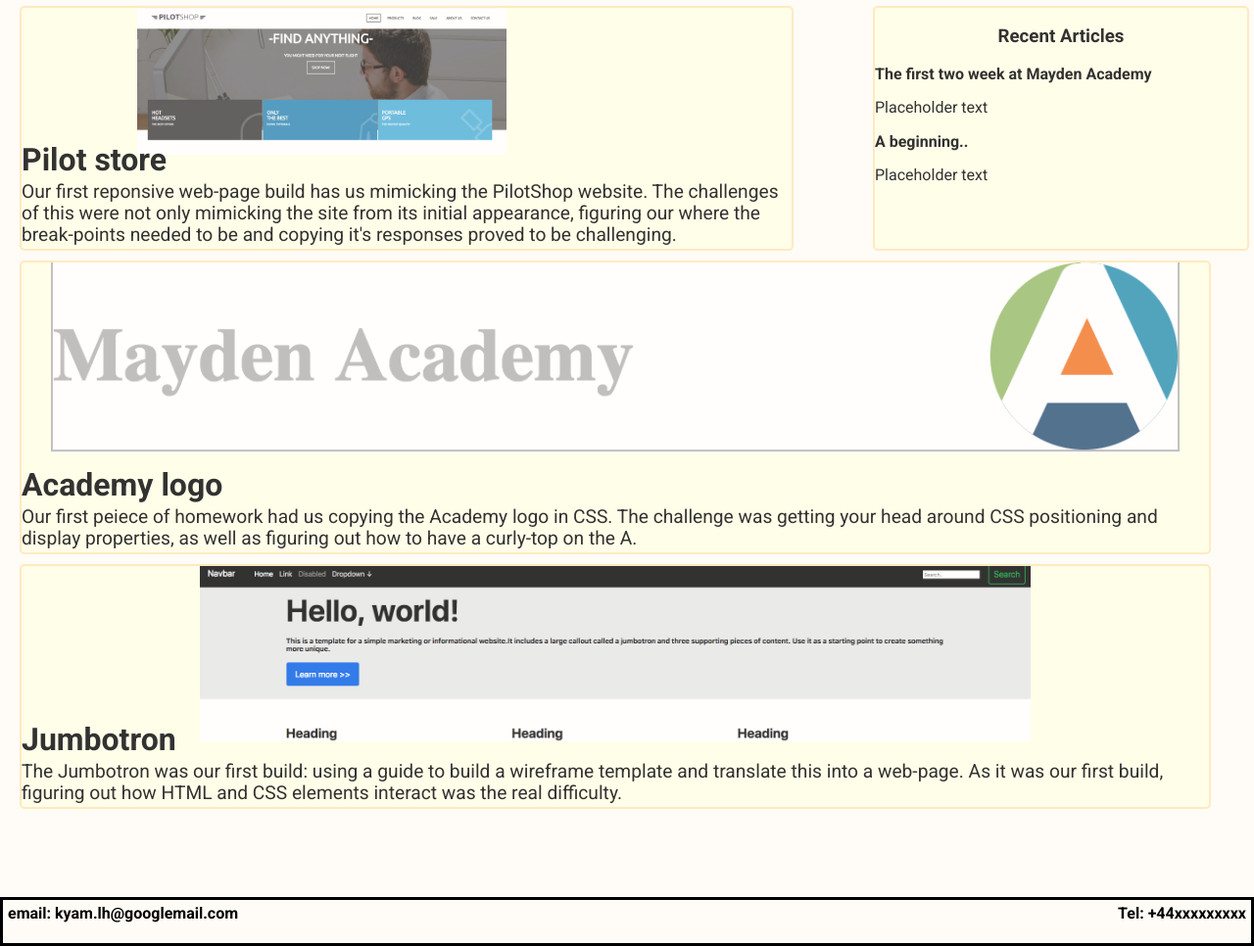
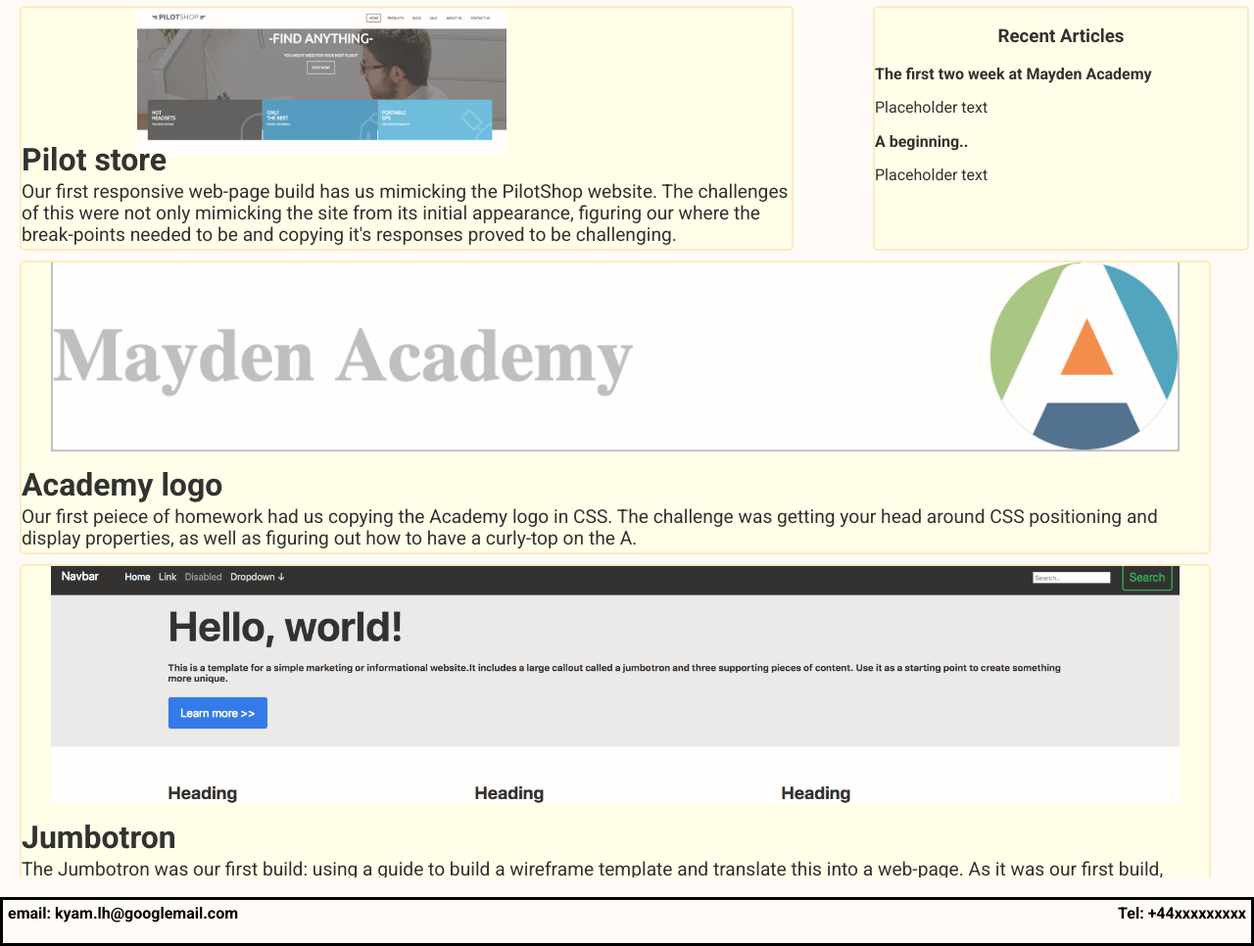
Before and after one commit to kyam-mayden/portfolio, a PHP site: page / in a window 1280 px wide. Shown: the part 784-1750 px from the top of the page at 98% size. Run offline with PHP 8.4, Linux system fonts and the light colour scheme.

Commit message:
code review amendments made

```diff
--- a/index.html
+++ b/index.html
@@ -65,21 +65,21 @@
 		</aside>
 		<div class="smPort" id="portFolio">
 			<h1>Portfolio</h1>
-			<article class="item1">
-				<section class="itemPic one">
+			<article class="PrimaryPFItem">
+				<section class="itemPic">
 					<img src="pilot.png"alt="image of pilot website"/>
 				</section>
 				<section class="itemText">
 					<h3><a href="#">Pilot store</a></h3>
-					<p>Our first reponsive web-page build has us mimicking the PilotShop website.
+					<p>Our first responsive web-page build has us mimicking the PilotShop website.
 						The challenges of this were not only mimicking the site from its initial appearance,
 						figuring our where the break-points needed to be and copying it's responses
 						proved to be challenging.
 					</p>
 				</section>
 			</article>
-			<article class="item2">
-				<section class="itemPic two"><img src="mayden.png" alt="mayden logo"/></section>
+			<article class="secondaryPFItem">
+				<section class="itemPic"><img src="mayden.png" alt="mayden logo"/></section>
 				<section class="itemText">
 					<h3><a href="#">Academy logo</a></h3>
 					<p>Our first peiece of homework had us copying the Academy logo in CSS.
@@ -88,7 +88,7 @@
 					</p>
 				</section>
 			</article>
-			<article class="item3">
+			<article class="secondaryPFItem itemLrg">
 				<section class="itemPic"><img src="jumbo.png" alt="jumbotron photo"/></section>
 				<section class="itemText">
 					<h3><a href="#">Jumbotron</a></h3>
--- a/styles.css
+++ b/styles.css
@@ -263,21 +263,13 @@ article{
 	margin:0 auto;
 }
 
-.item1{
+.PrimaryPFItem{
 	width:65%;
 	height:250px;
 }
 
-.item2 .itemPic{
+.secondaryPFItem .itemPic{
 	height:150px;
-}
-
-.item3{
-	height:250px;
-}
-
-.item3 .itemPic{
-	height:200px;
 }
 
 .itemText h3,
@@ -290,12 +282,6 @@ article{
 	bottom:0;
 }
 
-.item3 .itemText{
-	position:absolute;
-	bottom:0;
-	left:0px;
-}
-
 .smPort h1{
 	display:none;
 }
@@ -303,6 +289,8 @@ article{
 .blogs a{
 	font-weight:700;
 }
+
+
 
 /*Footer*/
 
@@ -345,7 +333,7 @@ article{
 		display:none;
 	}
 
-	.item1{
+	.PrimaryPFItem{
 		width:100%;
 		height:300px;
 	}
@@ -407,16 +395,16 @@ article{
 }
 
 @media screen and (min-width:1280px) {
-	.item2 .itemPic {
+	.secondaryPFItem .itemPic {
 		width:95%;
 		height:250px;
 	}
 
-	article {
+	article{
 		height:300px;
 	}
 
-	.itemText h3 {
+	.itemText h3{
 		font-size:2rem;
 	}
 
@@ -438,11 +426,14 @@ article{
 		top:-15px;
 	}
 
+	#portFolio .itemLrg{
+		height:350px;
+}
 
 }
 
 @media screen and (max-width:700px) {
-	.item1 {
+	.PrimaryPFItem {
 		height:300px;
 	}
 }
```
